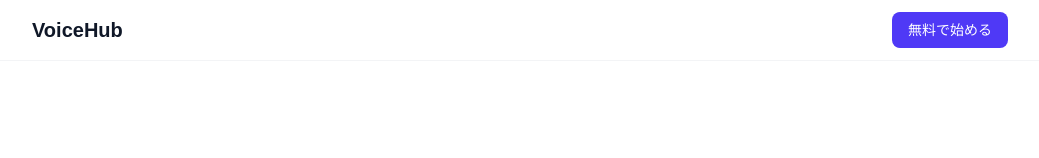
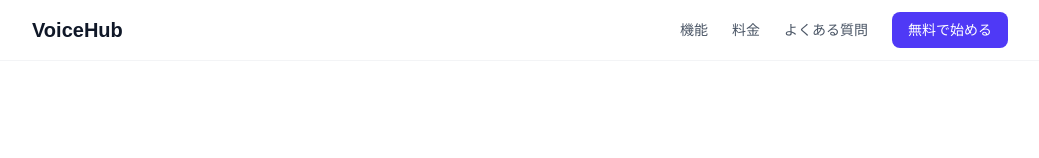
Before and after one commit to forRR444/voice-hub, a Next.js app: page / in a window 1280 px wide. Shown: the top 158 px of the page, without its empty margins (120-1159 px from the left). Built offline with nearby package versions, Linux system fonts and the light colour scheme; no server answers.

Commit message:
ヘッダーにナビゲーション追加とスクロール追従対応

```diff
--- a/src/app/components/public-header.tsx
+++ b/src/app/components/public-header.tsx
@@ -2,11 +2,23 @@ import Link from "next/link";
 
 export default function PublicHeader() {
   return (
-    <header className="border-b border-gray-100 bg-white">
+    <header className="border-b border-gray-100 bg-white sticky top-0 z-40">
       <div className="flex items-center justify-between max-w-5xl mx-auto px-6 py-3">
         <Link href="/" className="text-xl font-bold text-gray-900">
           VoiceHub
         </Link>
+        <div className="flex items-center gap-6">
+          <nav className="hidden sm:flex items-center gap-6 text-sm text-gray-600">
+            <a href="#features" className="hover:text-gray-900 transition-colors">
+              機能
+            </a>
+            <a href="#pricing" className="hover:text-gray-900 transition-colors">
+              料金
+            </a>
+            <a href="#faq" className="hover:text-gray-900 transition-colors">
+              よくある質問
+            </a>
+          </nav>
           <Link
             href="/login"
             className="px-4 py-2 text-sm font-medium bg-indigo-600 text-white rounded-lg hover:bg-indigo-700"
@@ -14,6 +26,7 @@ export default function PublicHeader() {
             無料で始める
           </Link>
         </div>
+      </div>
     </header>
   );
 }
```
Lines whose indentation alone changed are shown as unchanged.
